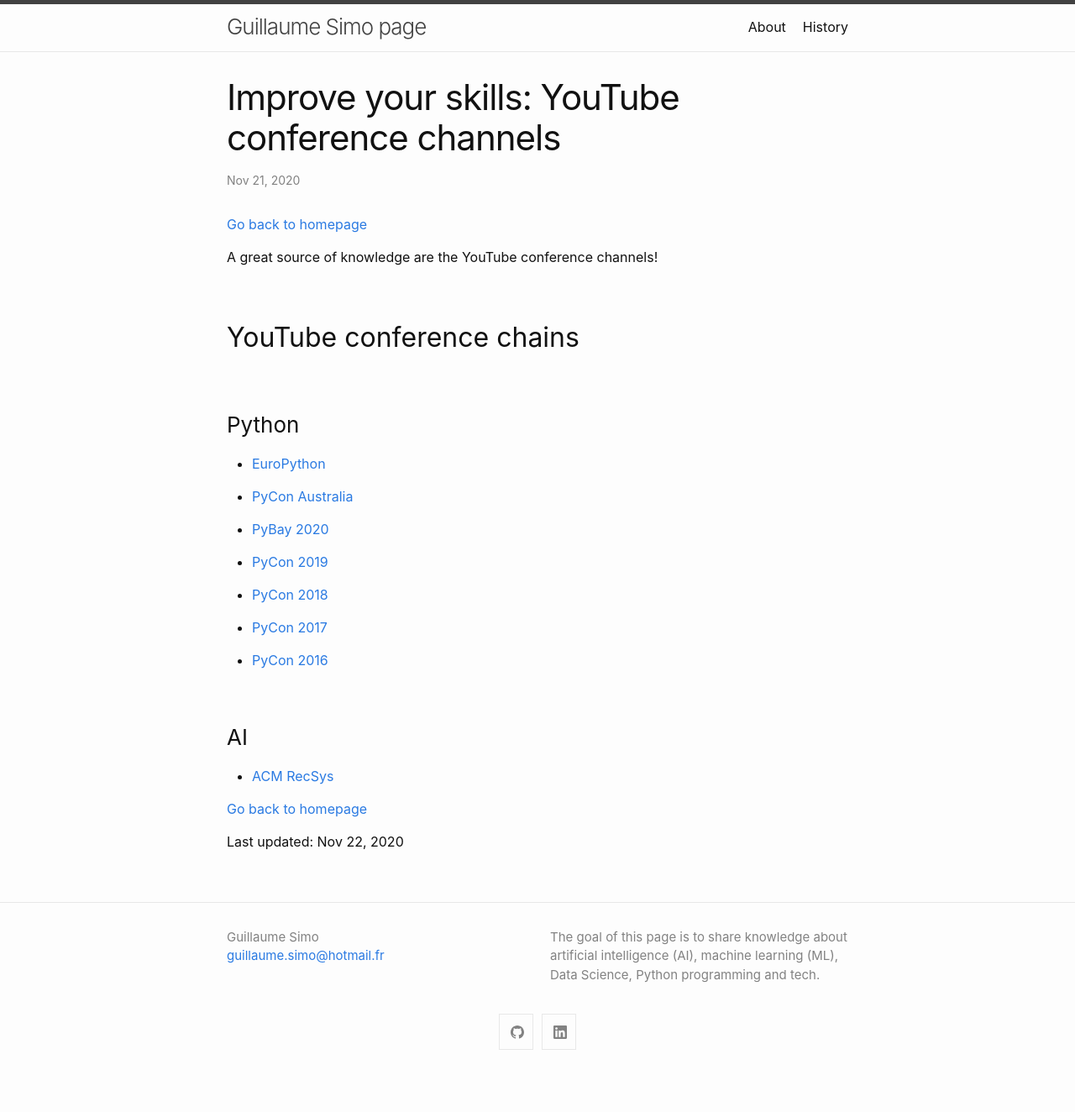
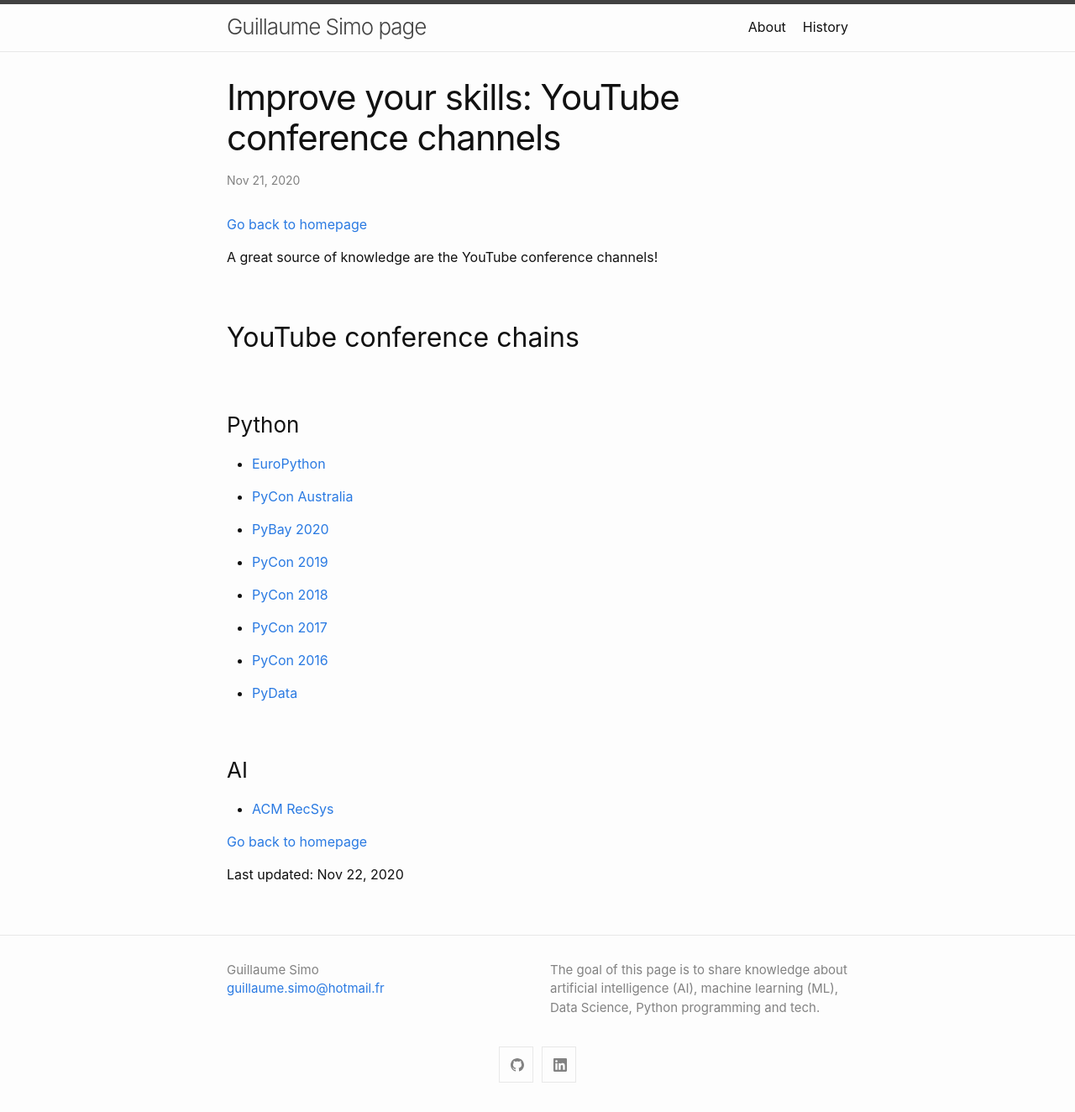
Before and after one commit to GuillaumeSimo/GuillaumeSimo.github.io, a Jekyll site: the page built from _posts/2020-11-21-improve-skills-youtube-conference-channels.md, in a window 1280 px wide. Shown: the whole page at 84% size. Built offline with Jekyll 4.4.1, drawn with Linux system fonts in a browser that asks for light colours; before the commit the page ends 1285 px from its top, so only the background shows below that.

Commit message:
Update 2020-11-21-improve-skills-youtube-conference-channels.md

```diff
--- a/_posts/2020-11-21-improve-skills-youtube-conference-channels.md
+++ b/_posts/2020-11-21-improve-skills-youtube-conference-channels.md
@@ -26,6 +26,8 @@ A great source of knowledge are the YouTube conference channels!
 
 * <a href="https://www.youtube.com/channel/UCwTD5zJbsQGJN75MwbykYNw" target="_blank">PyCon 2016</a>
 
+* <a href="https://www.youtube.com/channel/UCOjD18EJYcsBog4IozkF_7w" target="_blank">PyData</a>
+
 
 ### AI
 
```
